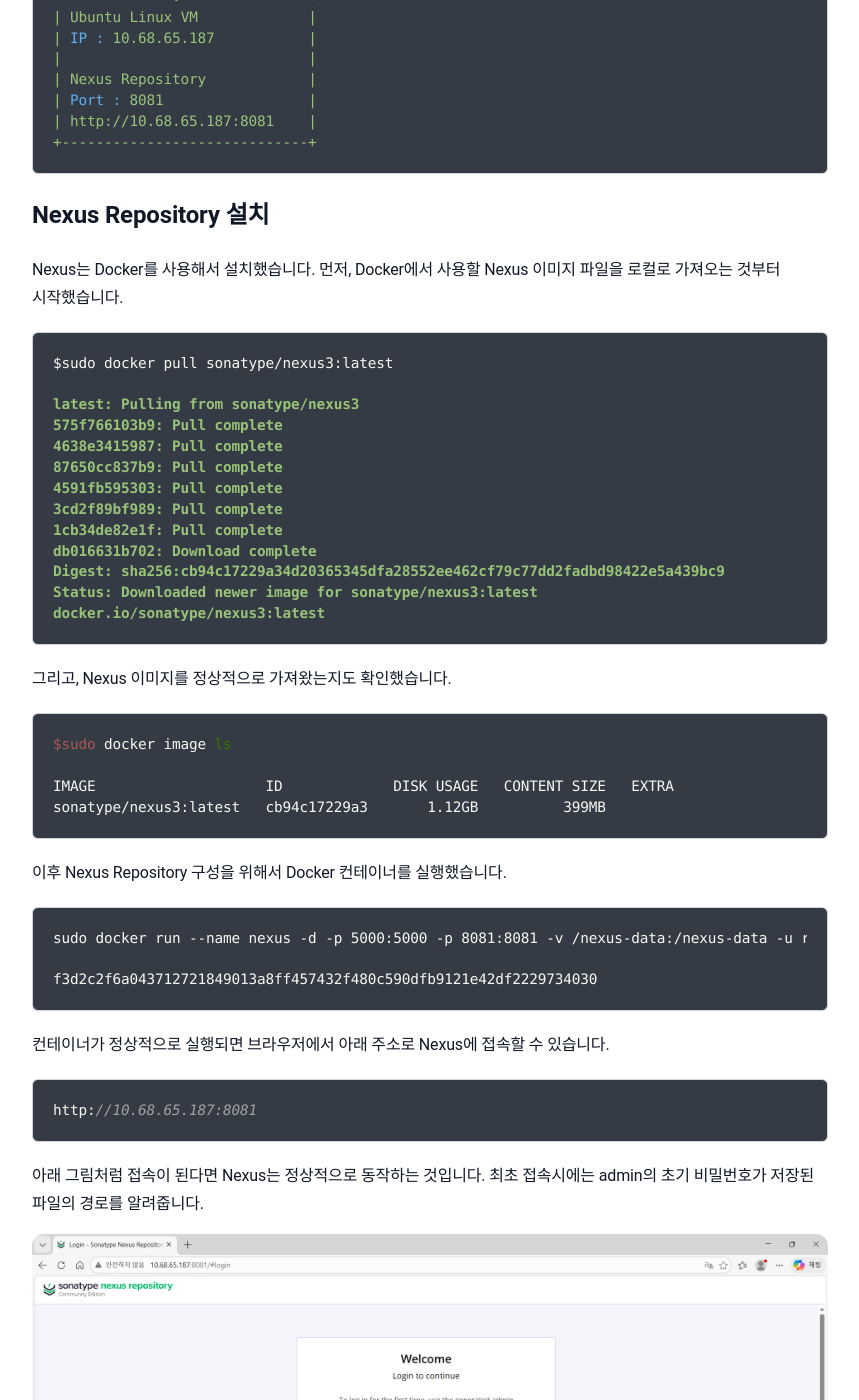
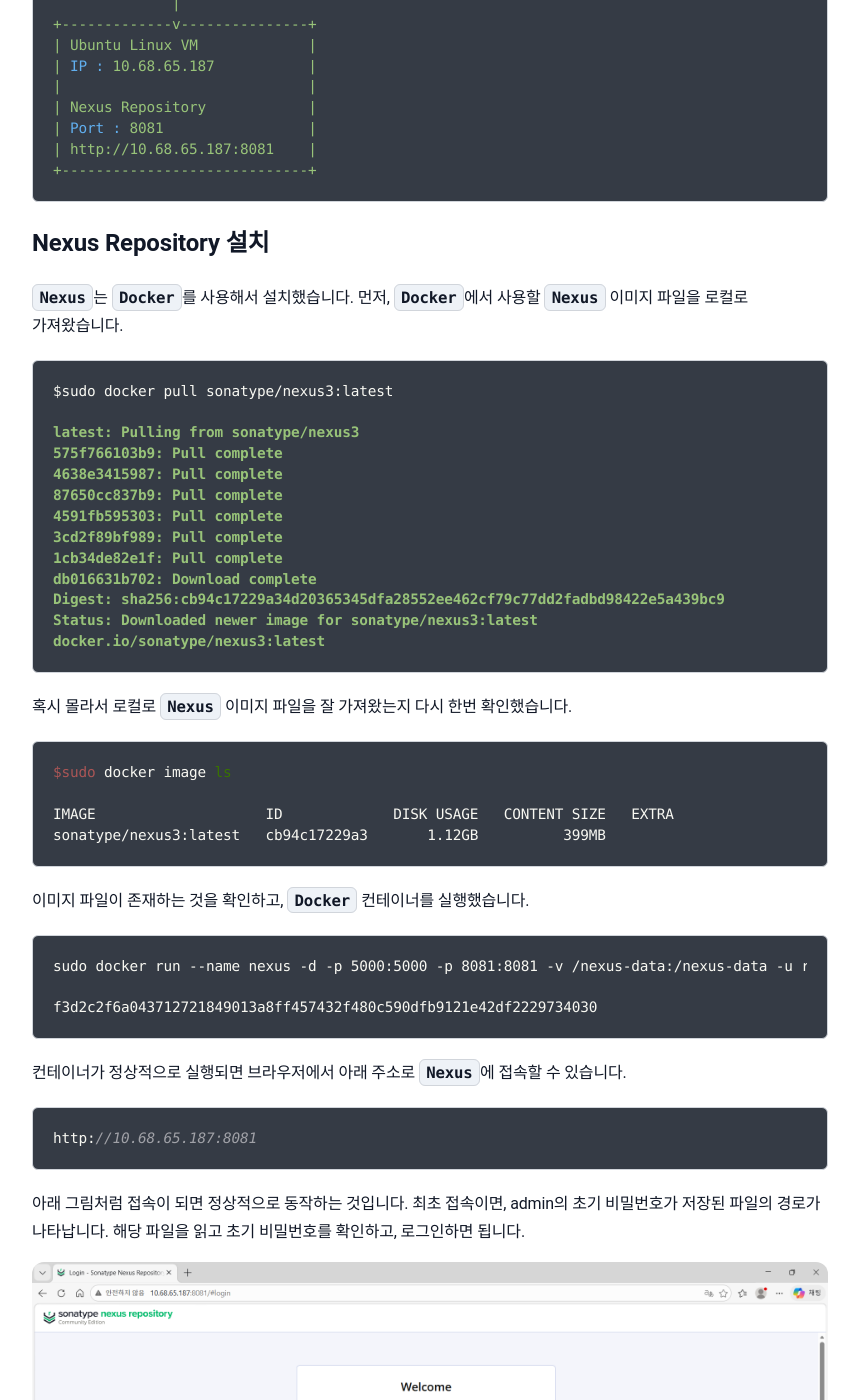
Before and after one commit to sanghoon-lee/sanghoon-lee.github.io, a Jekyll site: the page built from _posts/2026-03-10-localNexus.md, in a window 1280 px wide and 1400 px high, scrolled down 2928 px. Shown: the whole window, without its empty margins (210-1069 px from the left). Built offline with Jekyll 4.4.1, drawn with Linux system fonts in a browser that asks for light colours; nearby versions of some CDN libraries; comment, search, counter and statistics services are not loaded; some of the changed text lies outside the part shown.

Commit message:
Nexus 포스팅 추가

````diff
--- a/_posts/2026-03-10-localNexus.md
+++ b/_posts/2026-03-10-localNexus.md
@@ -71,7 +71,7 @@ categories: 학습기록
 
 하지만 현재 제가 속한 조직에서는 공통 라이브러리라는 것이 사실상 존재하지 않습니다.
 
-물론, 이전부터 공통 라이브러리 전략에 대해서 관심을 가지고 있었습니다. 다만, 적극적으로 추진하기는 어려운 상황이었을 뿐입니다.
+물론, 이전부터 공통 라이브러리 전략에 대해서 관심을 가지고 있었습니다. 적극적으로 추진하기 어려운 상황이었을 뿐입니다.
 
 최근 조직 개편과 함께 새로운 시스템을 구축하는 프로젝트를 시작하게 되었습니다. 새로운 시도를 해볼 수 있는 작은 기회가 생긴 것입니다.
 
@@ -91,9 +91,9 @@ Java 생태계에서는 Maven Central 같은 공개 저장소를 통해 수많
 
 ## 테스트 환경
 
-이번 실습은 윈도우가 설치된 노트북에서 진행했습니다. VMware로 가상 머신을 생성하고, Ubuntu Linux와 Nexus Repository를 설치했습니다.
+공통 라이브러리 전략을 추진하려면 사설 라이브러리 저장소를 구축하고, 운영해야 합니다. 그래서 개인 노트북에 사설 라이브러리 저장소를 구축해보고, 테스트로 만든 간단한 라이브러리를 배포해봤습니다.
 
-정리하자면, 실습 환경의 구성은 다음과 같습니다.
+노트북에 VMware로 가상 머신을 생성하고, Ubuntu Linux와 Nexus Repository를 설치했습니다. 테스트 환경의 구성은 다음과 같습니다.
 
 ```
 +-----------------------------+
@@ -117,7 +117,7 @@ Java 생태계에서는 Maven Central 같은 공개 저장소를 통해 수많
 
 ## Nexus Repository 설치
 
-Nexus는 Docker를 사용해서 설치했습니다. 먼저, Docker에서 사용할 Nexus 이미지 파일을 로컬로 가져오는 것부터 시작했습니다.
+`Nexus`는 `Docker`를 사용해서 설치했습니다. 먼저, `Docker`에서 사용할 `Nexus` 이미지 파일을 로컬로 가져왔습니다.
 
 ```bash
 $sudo docker pull sonatype/nexus3:latest
@@ -135,7 +135,7 @@ Status: Downloaded newer image for sonatype/nexus3:latest
 docker.io/sonatype/nexus3:latest
 ```
 
-그리고, Nexus 이미지를 정상적으로 가져왔는지도 확인했습니다.
+혹시 몰라서 로컬로 `Nexus` 이미지 파일을 잘 가져왔는지 다시 한번 확인했습니다.
 
 ```bash
 $sudo docker image ls
@@ -144,7 +144,7 @@ IMAGE                    ID             DISK USAGE   CONTENT SIZE   EXTRA
 sonatype/nexus3:latest   cb94c17229a3       1.12GB          399MB
 ```
 
-이후 Nexus Repository 구성을 위해서 Docker 컨테이너를 실행했습니다.
+이미지 파일이 존재하는 것을 확인하고, `Docker` 컨테이너를 실행했습니다.
 
 ```bash
 sudo docker run --name nexus -d -p 5000:5000 -p 8081:8081 -v /nexus-data:/nexus-data -u root sonatype/nexus3
@@ -152,21 +152,21 @@ sudo docker run --name nexus -d -p 5000:5000 -p 8081:8081 -v /nexus-data:/nexus-
 f3d2c2f6a043712721849013a8ff457432f480c590dfb9121e42df2229734030
 ```
 
-컨테이너가 정상적으로 실행되면 브라우저에서 아래 주소로 Nexus에 접속할 수 있습니다.
+컨테이너가 정상적으로 실행되면 브라우저에서 아래 주소로 `Nexus`에 접속할 수 있습니다.
 
 ```
 http://10.68.65.187:8081
 ```
 
-아래 그림처럼 접속이 된다면 Nexus는 정상적으로 동작하는 것입니다. 최초 접속시에는 admin의 초기 비밀번호가 저장된 파일의 경로를 알려줍니다.
+아래 그림처럼 접속이 되면 정상적으로 동작하는 것입니다. 최초 접속이면, admin의 초기 비밀번호가 저장된 파일의 경로가 나타납니다. 해당 파일을 읽고 초기 비밀번호를 확인하고, 로그인하면 됩니다.
 
 <img class="main-image" src="/assets/images/nexus1.png" alt="Nexus Repository">
 
-로그인에 성공하면, Welcome 메시지와 함께 비밀번호 변경 절차를 수행해야합니다.
+로그인에 성공하면, Welcome 메시지와 함께 비밀번호 변경 절차를 반드시 수행해야 합니다.
 
 <img class="main-image" src="/assets/images/nexus2.png" alt="Nexus Repository">
 
 <img class="main-image" src="/assets/images/nexus3.png" alt="Nexus Repository">
 
-실습에는 maven-releases와 maven-snapshots 두 개의 Repository를 사용할 예정입니다. 다행히 필요한 Repository는 기본적으로 생성되어 있었습니다.
+maven-releases와 maven-snapshots 두 개의 Repository를 사용할 예정이었는데, 다행히 필요한 Repository는 기본적으로 생성되어 있었습니다.
 <img class="main-image" src="/assets/images/nexus4.png" alt="Nexus Repository">
````
